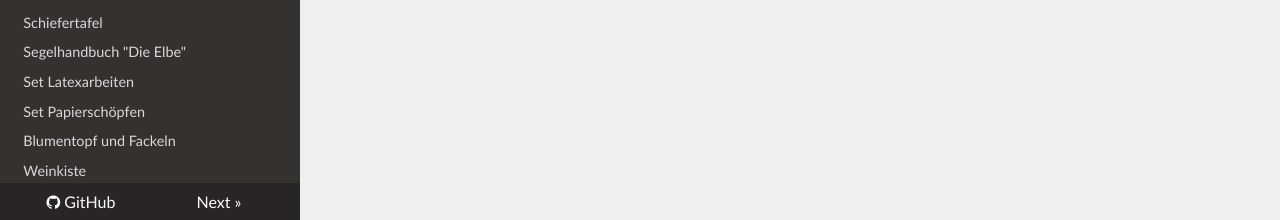
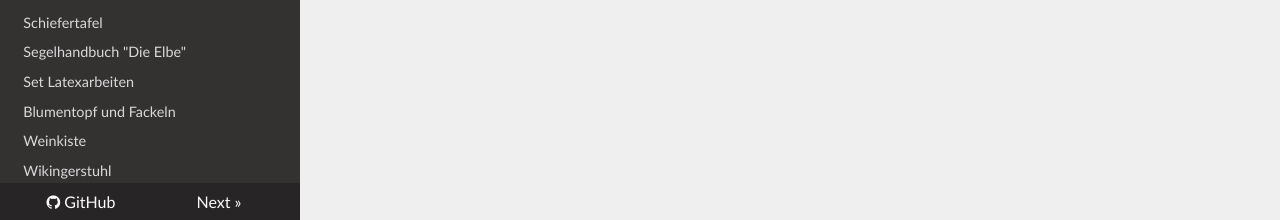
Before and after one commit to RincewindWizzard/larp-flohmarkt, an MkDocs documentation site: the page built from docs/index.md, in a window 1280 px wide. Shown: the part 677-897 px from the top of the page. Built offline with MkDocs 1.6.1, drawn with Linux system fonts in a browser that asks for light colours; nearby versions of some CDN libraries.

Commit message:
Update mkdocs.yml

```diff
--- a/mkdocs.yml
+++ b/mkdocs.yml
@@ -40,7 +40,6 @@ nav:
     - schiefertafel/index.md
     - segelhandbuch-elbe-alt/index.md
     - set-latexarbeiten/index.md
-    - set-papierschöpfen/index.md
     - topf-und-fackeln/index.md
     - weinkiste/index.md
     - wikingerstuhl/index.md
```
